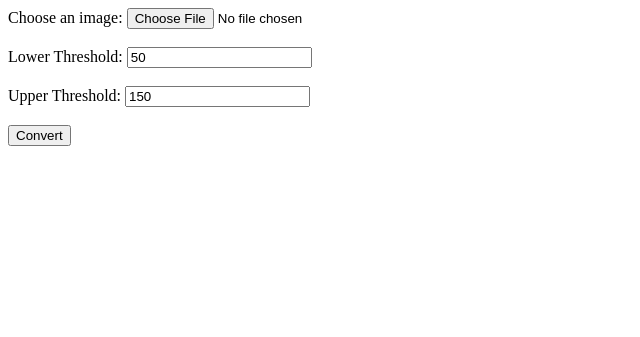
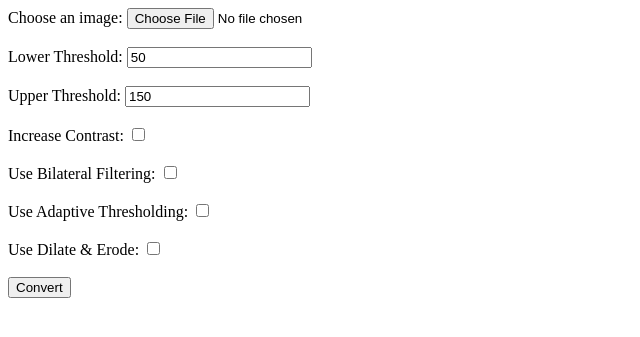
Before and after one commit to Coder-3/image-outliner, a Flask app: page / in a window 1280 px wide. Shown: the top 337 px of the page, without its empty margins (0-640 px from the left). Run offline with Flask 2, Linux system fonts and the light colour scheme.

Commit message:
Added option to use bilateral filtering, adaptive thresholding and dilate&erode plus added a toggle to optionally increase the contrast of the image

```diff
--- a/app.py
+++ b/app.py
@@ -6,13 +6,32 @@ import numpy as np
 app = Flask(__name__)
 UPLOAD_FOLDER = 'uploads/'
 
-def convert_image_to_non_transparent_outline_with_clahe(image_path, lower_threshold, upper_threshold):
+def flexible_image_processing(image_path, lower_threshold, upper_threshold,
+                              increase_contrast=False, use_bilateral=False,
+                              use_adaptive=False, use_dilate_erode=False):
     image = cv2.imread(image_path, cv2.IMREAD_COLOR)
     gray = cv2.cvtColor(image, cv2.COLOR_BGR2GRAY)
-    clahe = cv2.createCLAHE(clipLimit=2.0, tileGridSize=(8, 8))
-    contrasted = clahe.apply(gray)
-    blurred = cv2.GaussianBlur(contrasted, (5, 5), 0)
-    edges = cv2.Canny(blurred, lower_threshold, upper_threshold)
+
+    if increase_contrast:
+        clahe = cv2.createCLAHE(clipLimit=2.0, tileGridSize=(8, 8))
+        gray = clahe.apply(gray)
+
+    if use_bilateral:
+        gray = cv2.bilateralFilter(gray, d=9, sigmaColor=75, sigmaSpace=75)
+
+    if use_adaptive:
+        gray = cv2.adaptiveThreshold(gray, 255, cv2.ADAPTIVE_THRESH_GAUSSIAN_C,
+                                     cv2.THRESH_BINARY, 11, 2)
+    else:
+        gray = cv2.GaussianBlur(gray, (5, 5), 0)
+
+    edges = cv2.Canny(gray, lower_threshold, upper_threshold)
+
+    if use_dilate_erode:
+        kernel = np.ones((3, 3), np.uint8)
+        edges = cv2.dilate(edges, kernel, iterations=1)
+        edges = cv2.erode(edges, kernel, iterations=1)
+
     contours, _ = cv2.findContours(edges, cv2.RETR_EXTERNAL, cv2.CHAIN_APPROX_SIMPLE)
     outline = 255 * np.ones_like(gray)
     cv2.drawContours(outline, contours, -1, (0, 0, 0), 2)
@@ -30,9 +49,19 @@ def index():
         file = request.files['file']
         lower_threshold = int(request.form.get('lower_threshold', 50))
         upper_threshold = int(request.form.get('upper_threshold', 150))
+
+        increase_contrast = request.form.get('increase_contrast') == 'true'
+        use_bilateral = request.form.get('use_bilateral') == 'true'
+        use_adaptive = request.form.get('use_adaptive') == 'true'
+        use_dilate_erode = request.form.get('use_dilate_erode') == 'true'
+
         filename = os.path.join(UPLOAD_FOLDER, file.filename)
         file.save(filename)
-        converted_image_path = convert_image_to_non_transparent_outline_with_clahe(filename, lower_threshold, upper_threshold)
+
+        converted_image_path = flexible_image_processing(filename, lower_threshold, upper_threshold,
+                                                         increase_contrast, use_bilateral,
+                                                         use_adaptive, use_dilate_erode)
+
         return send_from_directory(os.getcwd(), converted_image_path)
     return render_template('index.html')
 
--- a/templates/index.html
+++ b/templates/index.html
@@ -14,6 +14,18 @@
         <label for="upper_threshold">Upper Threshold:</label>
         <input type="number" name="upper_threshold" value="150"><br><br>
 
+        <label for="increase_contrast">Increase Contrast:</label>
+        <input type="checkbox" name="increase_contrast" value="true"><br><br>
+
+        <label for="use_bilateral">Use Bilateral Filtering:</label>
+        <input type="checkbox" name="use_bilateral" value="true"><br><br>
+
+        <label for="use_adaptive">Use Adaptive Thresholding:</label>
+        <input type="checkbox" name="use_adaptive" value="true"><br><br>
+
+        <label for="use_dilate_erode">Use Dilate & Erode:</label>
+        <input type="checkbox" name="use_dilate_erode" value="true"><br><br>
+
         <input type="submit" value="Convert">
     </form>
 </body>
```
